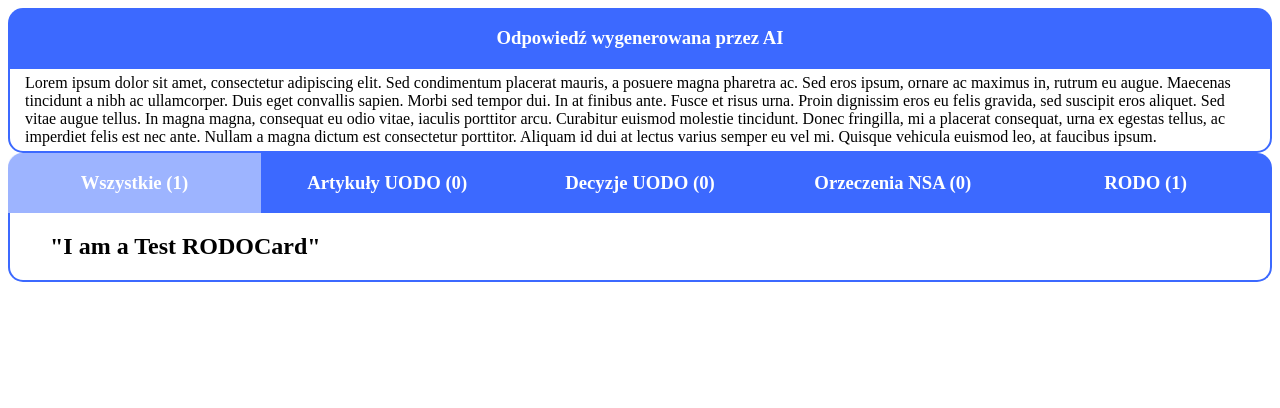
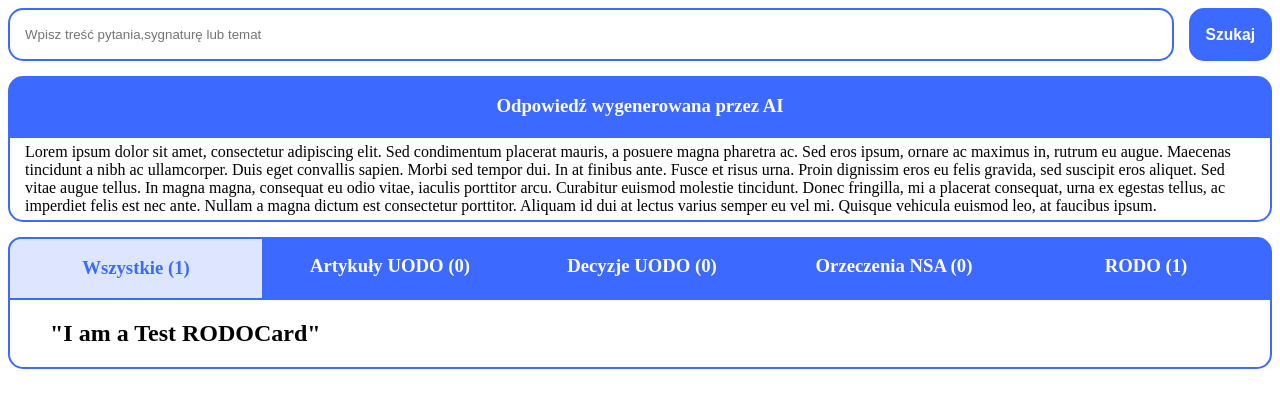
Before and after one commit to krysx7003/neuro_poc, a React (Vite) app in the folder front-end/: page / in a window 1280 px wide. Shown: the top 408 px of the page. Built offline with nearby package versions, Linux system fonts and the light colour scheme.

Commit message:
Added query input field

```diff
--- a/front-end/src/App.tsx
+++ b/front-end/src/App.tsx
@@ -1,5 +1,6 @@
 import DocumentList from "./components/DocumentList";
 import AnswerField from "./components/AnswerField";
+import InputField from "./components/InputField";
 import type { Document } from "./types/components";
 
 function App() {
@@ -11,6 +12,7 @@ function App() {
     ];
     return (
         <>
+            <InputField />
             <AnswerField
                 text="
  Lorem ipsum dolor sit amet, consectetur adipiscing elit. Sed condimentum placerat mauris, a posuere magna pharetra ac. Sed eros ipsum, ornare ac maximus in, rutrum eu augue. Maecenas tincidunt a nibh ac ullamcorper. Duis eget convallis sapien. Morbi sed tempor dui. In at finibus ante. Fusce et risus urna. Proin dignissim eros eu felis gravida, sed suscipit eros aliquet. Sed vitae augue tellus. In magna magna, consequat eu odio vitae, iaculis porttitor arcu. Curabitur euismod molestie tincidunt. Donec fringilla, mi a placerat consequat, urna ex egestas tellus, ac imperdiet felis est nec ante. Nullam a magna dictum est consectetur porttitor. Aliquam id dui at lectus varius semper eu vel mi. Quisque vehicula euismod leo, at faucibus ipsum.
--- a/front-end/src/components/AnswerField.css
+++ b/front-end/src/components/AnswerField.css
@@ -17,4 +17,5 @@
     padding-right: 15px;
     padding-left: 15px;
     padding-bottom: 5px;
+    margin-bottom: 15px;
 }
--- a/front-end/src/components/DocumentList.css
+++ b/front-end/src/components/DocumentList.css
@@ -22,7 +22,9 @@
     border-top-right-radius: 13px;
 }
 .active {
-    background-color: #dee6ff99;
+    background-color: #dee6ff;
+    border: 2px solid #3c69ff;
+    color: #3c69ff;
 }
 .document-display {
     margin-top: 0;
--- a/front-end/src/components/DocumentList.tsx
+++ b/front-end/src/components/DocumentList.tsx
@@ -73,6 +73,7 @@ function DocumentList({ full_docs }: DocumentListProps) {
                         onClick={() => {
                             setSelectedIndex(index);
                         }}
+                        key={index}
                         onMouseEnter={() => setHoveredIndex(index)}
                         onMouseLeave={() => setHoveredIndex(-1)}
                     >
@@ -85,8 +86,8 @@ function DocumentList({ full_docs }: DocumentListProps) {
                     selectedDocs.map((doc) => {
                         const LayoutComponent = DocumentLayoutMap[doc.type];
                         return (
-                            <li>
-                                <Card key={doc.name}>
+                            <li key={doc.name}>
+                                <Card>
                                     <LayoutComponent doc={doc} />
                                 </Card>
                             </li>
--- /dev/null
+++ b/front-end/src/components/InputField.css
@@ -0,0 +1,25 @@
+.query {
+    display: flex;
+    margin-bottom: 15px;
+}
+.query-input {
+    flex: 1;
+    border-radius: 15px;
+    border: 2px solid #3c69ff;
+    padding: 0px 15px;
+    margin-right: 15px;
+}
+
+.search-btn {
+    border-radius: 15px;
+    border: 2px solid #3c69ff;
+    padding: 0px 15px;
+    background-color: #3c69ff;
+    color: #ffffff
+}
+
+.search-btn:hover {
+    background-color: #dee6ff;
+    color: #3c69ff;
+    cursor: pointer;
+}
--- /dev/null
+++ b/front-end/src/components/InputField.tsx
@@ -0,0 +1,24 @@
+import { useState } from "react";
+import "./InputField.css";
+
+function InputField() {
+    const [query, setQuery] = useState("");
+    return (
+        <div className="query">
+            <input
+                className="query-input"
+                placeholder="Wpisz treść pytania,sygnaturę lub temat"
+                onChange={(e) => setQuery(e.target.value)}
+            />
+            <button
+                className="search-btn"
+                type="button"
+                onClick={() => console.log(`Test ${query}`)}
+            >
+                <h3>Szukaj</h3>
+            </button>
+        </div>
+    );
+}
+
+export default InputField;
```
Lines whose indentation alone changed are shown as unchanged.
